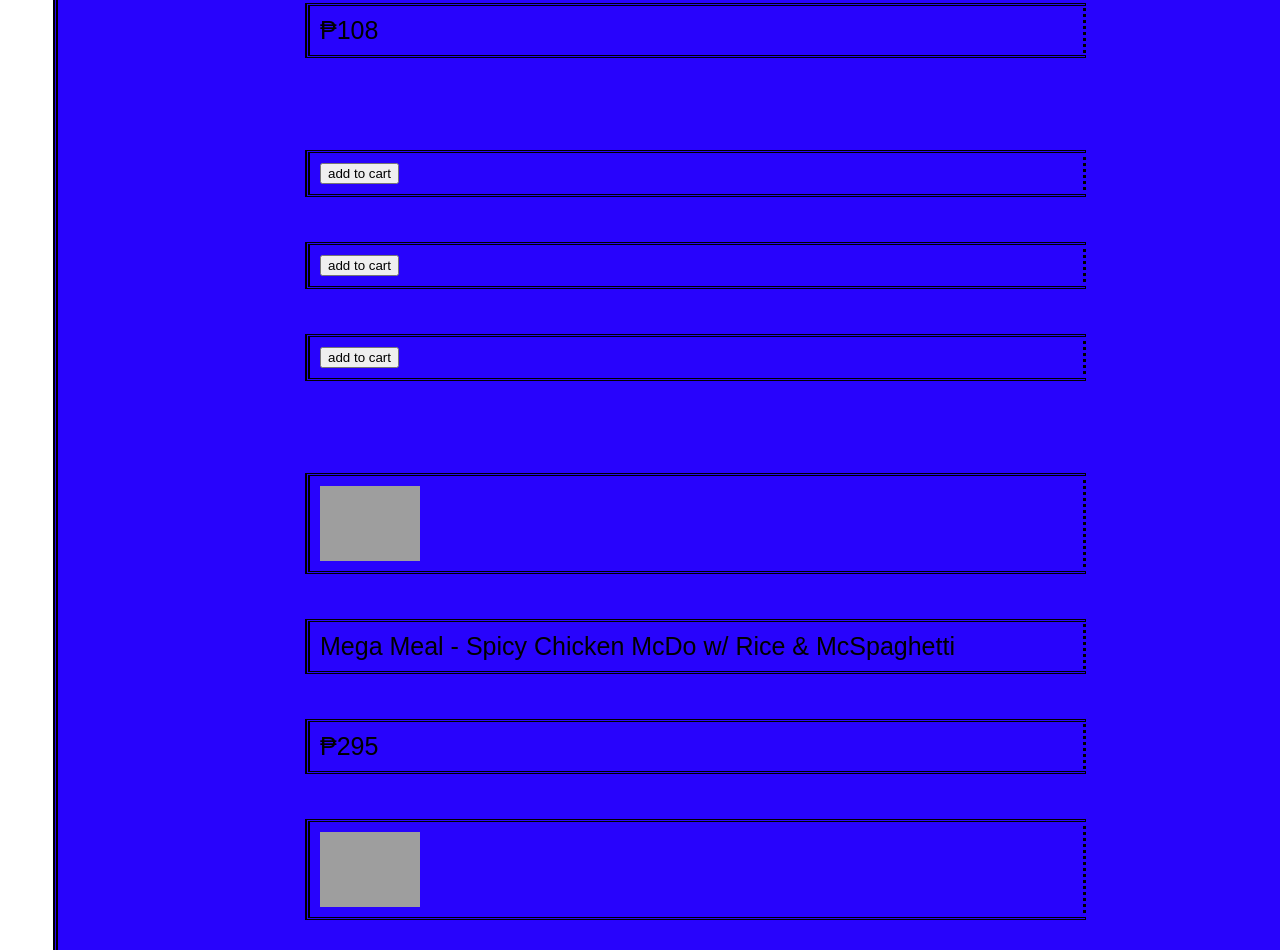
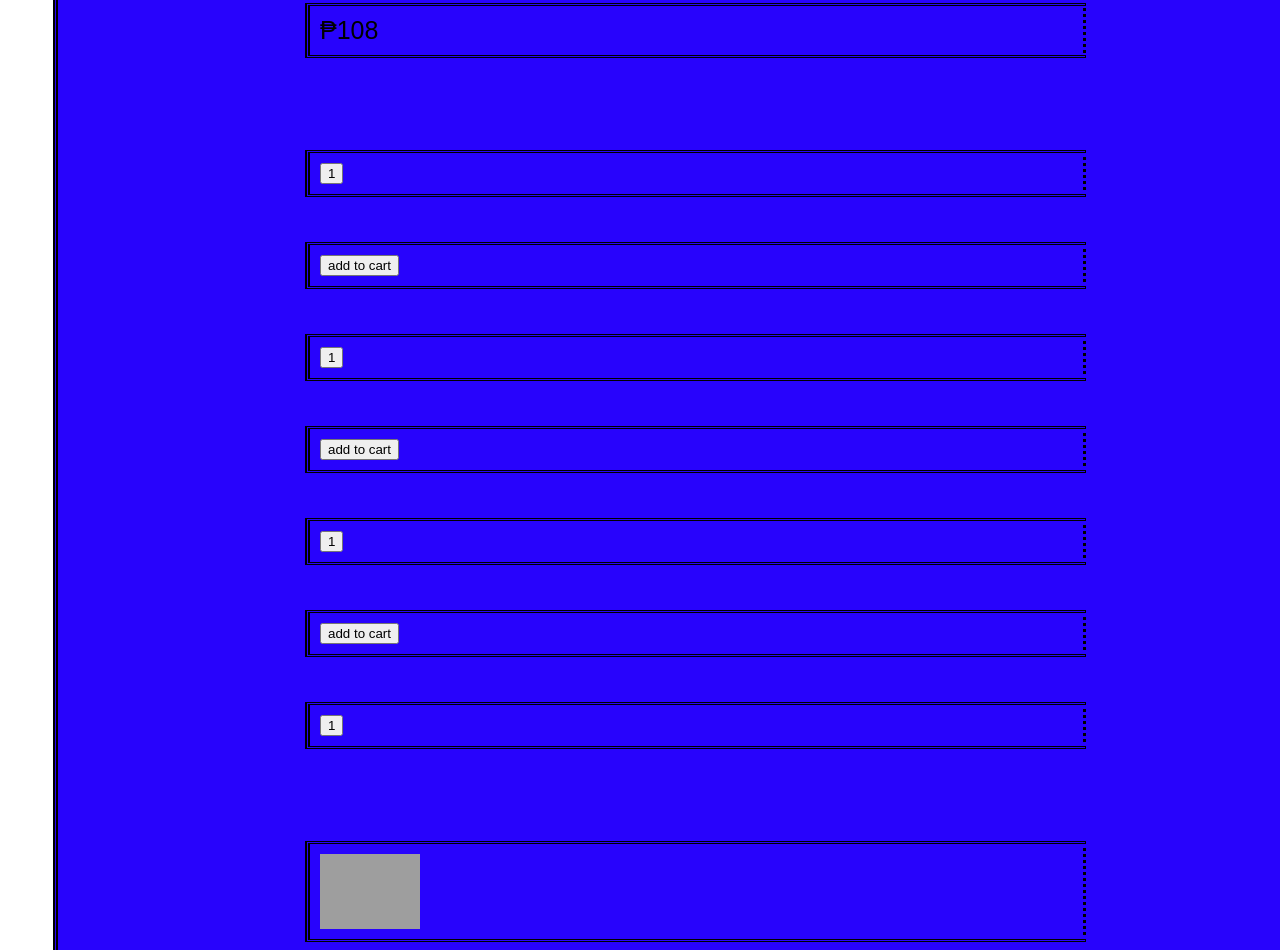
Before and after one commit to Gernandiso/ICT9Section_Q2SW2_GERNANDISO_LINO, a plain HTML site: page index.html in a window 1280 px wide. Shown: the part 1430-2380 px from the top of the page. Drawn offline with Linux system fonts and the light colour scheme; grey boxes are pictures that could not be loaded.

Commit message:
Update index.html

```diff
--- a/index.html
+++ b/index.html
@@ -77,9 +77,13 @@
 			  <td> Mccrispy Chicken Fillet meal</td>
 			  <td>₱108</td>
 				  </tr>
+				     <td><input id="submit" name="1" type="Submit" value="1"/></td>
 			  <td><input id="submit" name="add to cart" type="Submit" value="add to cart"/></td>
+				     <td><input id="submit" name="1" type="Submit" value="1"/></td>
 			  <td><input id="submit" name="add to cart" type="Submit" value="add to cart"/></td>
+				     <td><input id="submit" name="1" type="Submit" value="1"/></td>
 			  <td><input id="submit" name="add to cart" type="Submit" value="add to cart"/></td>
+				     <td><input id="submit" name="1" type="Submit" value="1"/></td>
 			  </tr>
 			  <tr>
 			    <td><img src="https://pinoycupidgifts.com/wp-content/uploads/2022/11/Mega-Meal-Spicy-Chicken-McDo-with-McSpaghetti-Sundae.jpg  " width="100">
```
